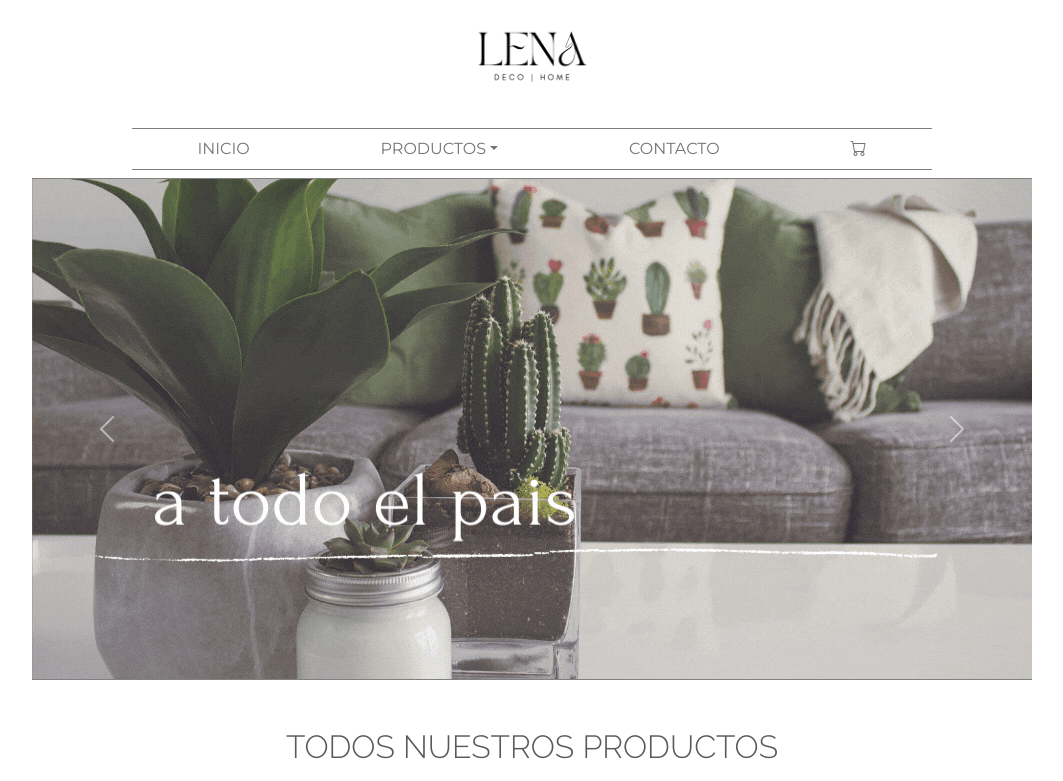
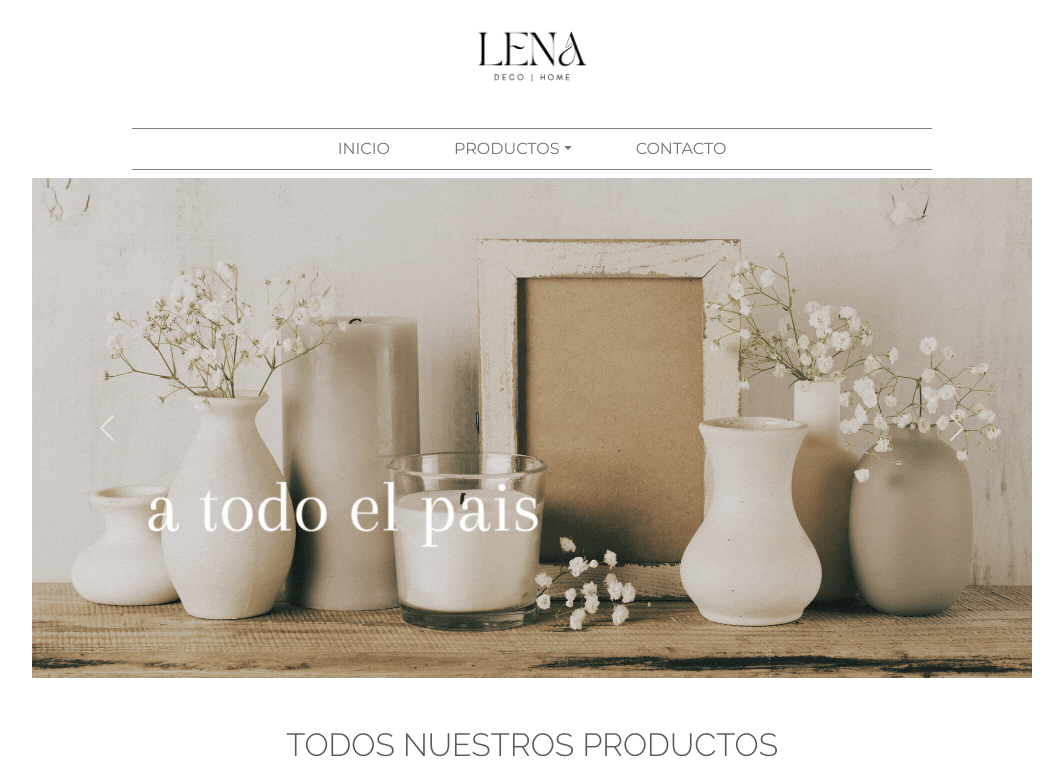
Before and after one commit to valentinaconde/lena, a React (Create React App) app: page / in a window 1280 px wide. Shown: the top 781 px of the page, without its empty margins (108-1171 px from the left). Built offline with nearby package versions, Linux system fonts and the light colour scheme.

Commit message:
funcion borrar carrito cuando no hay productos

```diff
--- a/src/App.js
+++ b/src/App.js
@@ -42,6 +42,10 @@
     setCarrito(carrito.filter(item => item.id !== id))
   }
 
+  const cantidadItemsCart = () => {
+    return carrito.reduce((acc, item) => acc += item.cantidad, 0)
+  }
+
   const [carrito, setCarrito] = useState([])
 
 
@@ -49,7 +53,7 @@
 
   return (
 
-    <CartContext.Provider value={{ carrito, addItem, removeItem, clear }}>
+    <CartContext.Provider value={{ carrito, addItem, removeItem, clear , cantidadItemsCart}}>
 
 
       <BrowserRouter>
--- a/src/components/Cart.js
+++ b/src/components/Cart.js
@@ -1,4 +1,5 @@
 import React, { useContext, useState } from 'react'
+import { Link } from 'react-router-dom'
 import { CartContext } from '../context/CartContext'
 import '../styles/CarritoCompras.css'
 
@@ -6,11 +7,10 @@
 
     let { carrito, removeItem, clear } = useContext(CartContext)
 
-
-
-
-
     return (
+        <div>
+            {
+                carrito.length > 0 ?
                     <div className='boxCarrito d-flex flex-column'>
                         <h2 className='greeting mt-5 mb-4'>CARRITO DE COMPRAS</h2>
 
@@ -19,21 +19,16 @@
                                 return <div className='boxItem' key={item.id}>
                                     <img src={item.imageURL} className="cartItemImage" alt="" />
                                     <p>{item.title}</p>
-                    <p>$ {item.cantidad * item.price}</p>
-                    <p>Cant: {item.cantidad}</p>
-
+                                    <p>{item.cantidad} x $ {item.price} = $ {item.cantidad * item.price}</p>
 
 
                                     <button type="button" className="removeButton" onClick={() => {
                                         removeItem(item.id)
                                     }}>Remover</button>
 
-
-
                                 </div>
                             }
                             )}
-
 
                         <button type="button" className="clearButton" onClick={clear}>Vaciar carrito</button>
                         <button type="button" className="finishButton">Finalizar compra</button>
@@ -42,6 +37,17 @@
                             <p>Subtotal</p>
                             <p>$ {carrito.reduce((acc, item) => acc + (item.price * item.cantidad), 0)}</p>
                         </div>
+
                     </div>
+
+                    : <div>
+                        <h2 className='greeting mt-5 mb-4'>CARRITO DE COMPRAS</h2>
+                        <p className='greeting mt-5 mb-4'>No hay productos en el carrito</p>
+                        <Link className='greeting mt-5 mb-4' to='/'>Volver al incio</Link>
+                    </div>
+            }
+        </div>
+
+
     )
 }
--- a/src/components/CartWidget.js
+++ b/src/components/CartWidget.js
@@ -1,8 +1,15 @@
-import React from 'react'
+import React, { useContext } from 'react'
 import { Link } from 'react-router-dom'
+import { CartContext } from '../context/CartContext'
 
 export const CartWidget = () => {
+
+    const { cantidadItemsCart } = useContext(CartContext)
+
     return (
-        <i className="bi bi-cart"></i>
+        <Link to="/cart" className="nav-link" >
+            <i className="bi bi-cart"></i>
+            <span>{cantidadItemsCart()}</span>
+        </Link>
     )
 }
--- a/src/components/NavBar.js
+++ b/src/components/NavBar.js
@@ -1,15 +1,19 @@
-import React from 'react'
+import React, { useContext } from 'react'
 import '../styles/NavBar.css';
 import logo from '../multimedia/logo.png'
 import { CartWidget } from './CartWidget';
 import { categorias } from '../helpers/Strings';
 import { Link } from 'react-router-dom';
+import { CartContext } from '../context/CartContext';
 
 export const NavBar = () => {
 
 
-  return (<div className="navBar">
-    <Link to="/"><img src={logo} className="imagenLogo" alt="..."/></Link>
+  const { cantidadItemsCart } = useContext(CartContext)
+
+  return (
+    <div className="navBar">
+      <Link to="/"><img src={logo} className="imagenLogo" alt="..." /></Link>
       <nav className="navbar navbar-expand-lg navbar-light">
         <div className="container-fluid">
           <button className="navbar-toggler" type="button" data-bs-toggle="collapse" data-bs-target="...navbarNavDropdown" aria-controls="navbarNavDropdown" aria-expanded="false" aria-label="Toggle navigation">
@@ -20,7 +24,7 @@
               <li className="nav-item">
                 <Link to="/" className="nav-link" aria-current="page">INICIO</Link>
               </li>
-            <li className="nav-item dropdown">
+              <li className="nav-item ms-5 dropdown">
                 <Link to="#" className="nav-link dropdown-toggle" id="navbarDropdownMenuLink" role="button" data-bs-toggle="dropdown" aria-expanded="false">
                   PRODUCTOS
                 </Link>
@@ -28,19 +32,19 @@
                   {categorias.map(category => <li key={category}><Link to={`/category/${category}`} className="dropdown-item">{category}</Link></li>)}
                 </ul>
               </li>
-            <li className="nav-item">
+              <li className="nav-item ms-5">
                 <Link to="/contacto" className="nav-link" >CONTACTO</Link>
               </li>
-            <li className="nav-item">
-              <Link to="/cart" className="nav-link" ><CartWidget /></Link>
+              <li className={cantidadItemsCart() > 0 ? "nav-item ms-5" : "nav-item d-none"}>
+              <CartWidget />
             </li>
           </ul>
         </div>
     </div>
 
-    </nav>
+      </nav >
 
 
-  </div>
+    </div >
   )
 }
--- a/src/styles/NavBar.css
+++ b/src/styles/NavBar.css
@@ -14,15 +14,9 @@
     border-bottom: 1px solid grey;
     width: 100vh;
     display: flex;
-    justify-content: space-around;
+    justify-content: center;
 }
 
 .imagenLogo {
     height: 120px;
 }
-
-.active {
-    border-top: 1px solid grey;
-    border-bottom: 1px solid grey;
-    font-weight: bold;
-}
```
Also changed, not shown: src/multimedia/envios.gif. Lines whose indentation alone changed are shown as unchanged.
